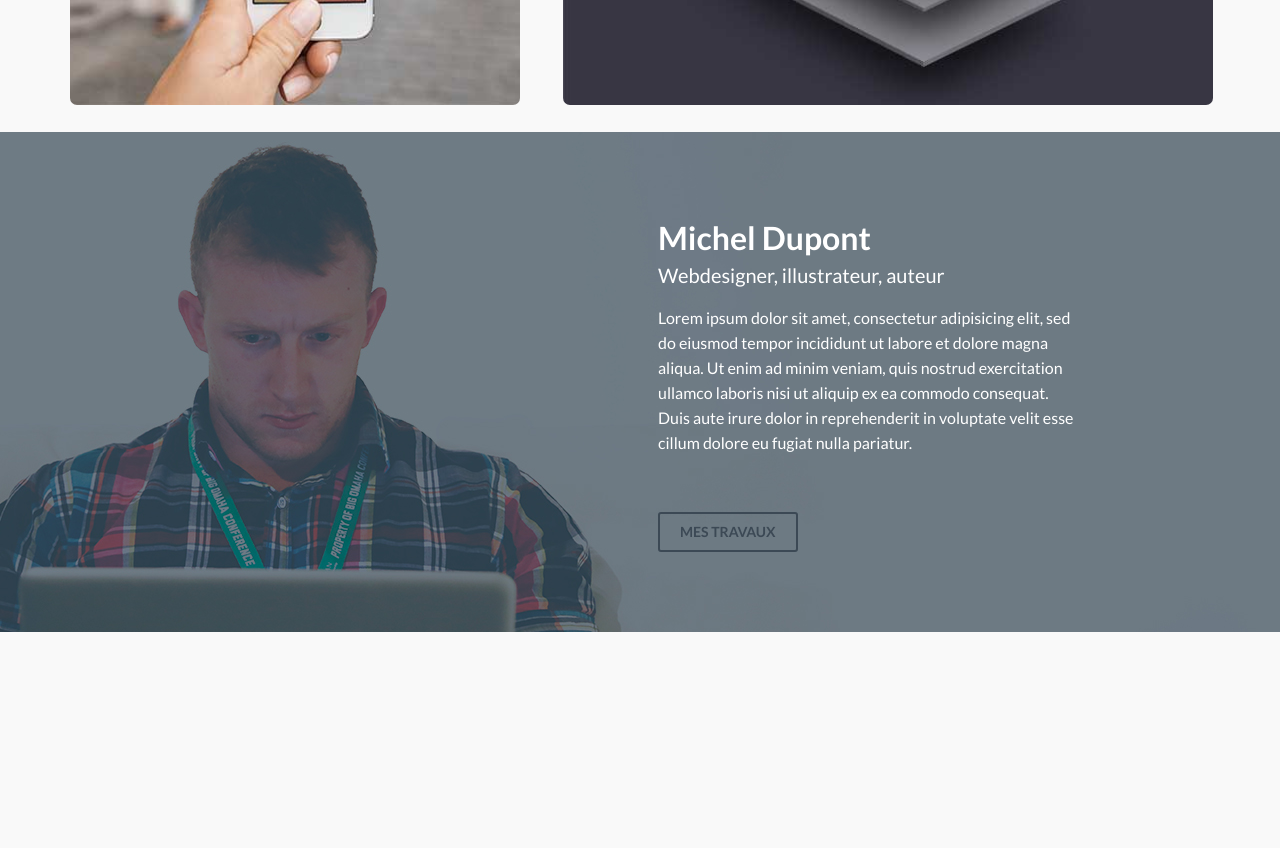
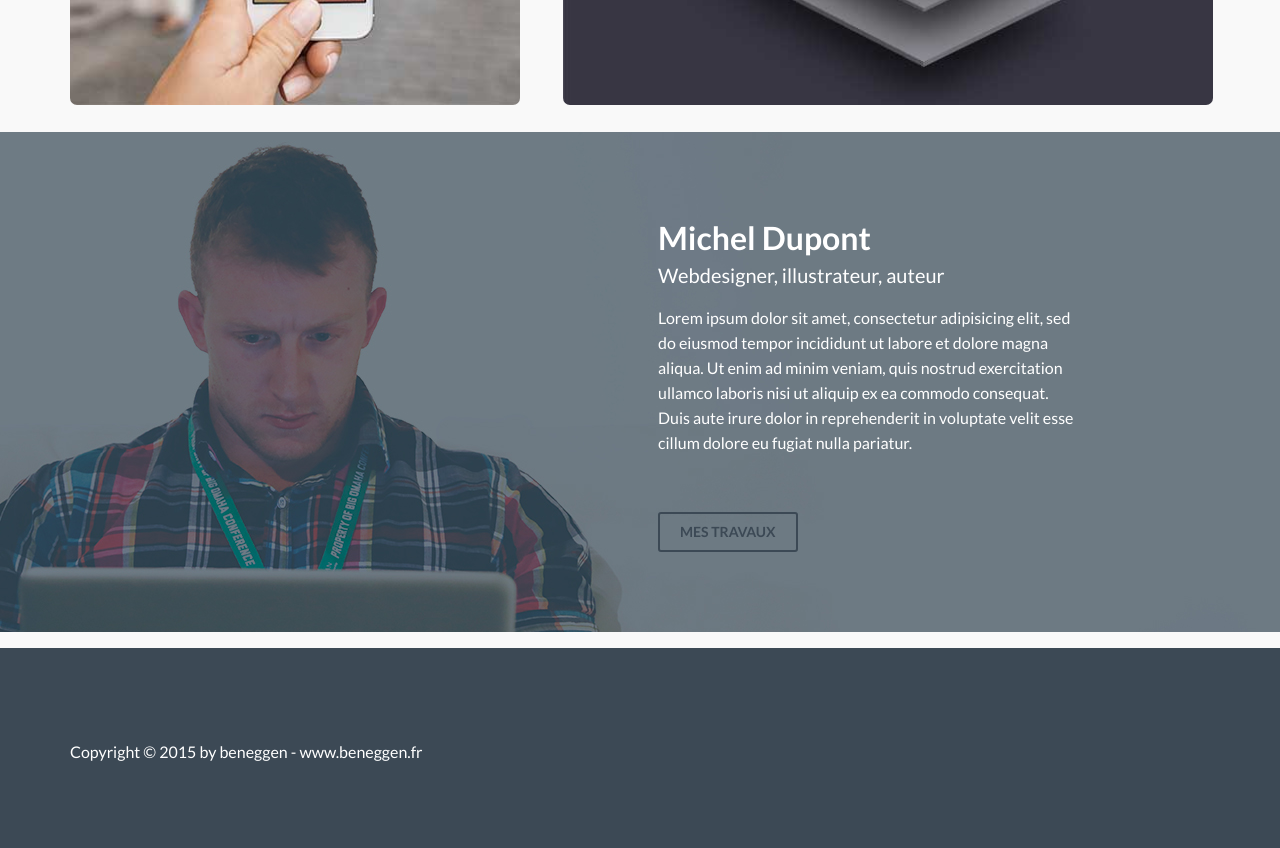
Before and after one commit to Kostyaval/foliac, a plain HTML site: page index.html in a window 1280 px wide. Shown: the part 1511-2359 px from the top of the page. Before the commit the page ends 2143 px from the top, so only its background shows below. Drawn offline with nearby package versions, Linux system fonts and the light colour scheme; files whose address does not match are found by name.

```diff
--- a/index.html
+++ b/index.html
@@ -2,7 +2,7 @@
 <html lang="en">
 <head>
      <meta charset="utf-8">
-     <title>doc</title>
+     <title>Foliac</title>
      <link href="https://fonts.googleapis.com/css?family=Lato:400,700" rel="stylesheet">
      <link rel="stylesheet" type="text/css" href="style/normalize.css"> <!--2-st prority-->
      <link rel="stylesheet" type="text/css" href="style/style.css"> <!--1-st prority-->
@@ -68,5 +68,10 @@
 			</section>
 		</article>
 	</main>
+	<footer class="footer">
+		<div>
+		<p>Copyright &copy; 2015 by beneggen - <a href="www.beneggen.fr">www.beneggen.fr</a></p>
+		</div>
+	</footer>
 </body>
 </html>
--- a/style/style.css
+++ b/style/style.css
@@ -141,6 +141,7 @@
 	text-decoration: none;
 	text-align: center;
 	background-color: #eaeaea;
+	cursor: pointer;
 
 }
 .portfolio-button li+li{
@@ -156,6 +157,11 @@
 .portfolio-button li a:focus{
 	background-color: #48bf72;
 	color: #fff;
+	transition: .2s ease-in;
+}
+.portfolio-button li a:hover{
+	background-color: #48bf72;
+	transition: .2s ease-in;
 }
 .portfolio-img{
 	width: 1140px;
@@ -172,6 +178,7 @@
 .img-block {
 	display: inline-block;
 	border-radius: 7px;
+	cursor: pointer;
 }
 
 /*styls about blok1*/
@@ -304,3 +311,19 @@
 	background-color: #3c4955 ;
 	color: #FFF;
 }
+.footer {
+	height: 200px;
+	background-color: #3c4955;
+}
+.footer div{
+	width: 1140px;
+	margin: 0 auto;
+}
+.footer p{
+	width: 400px;
+	padding-top: 92px;
+}
+.footer a{
+	text-decoration: none;
+	color:#fff;
+}
```
